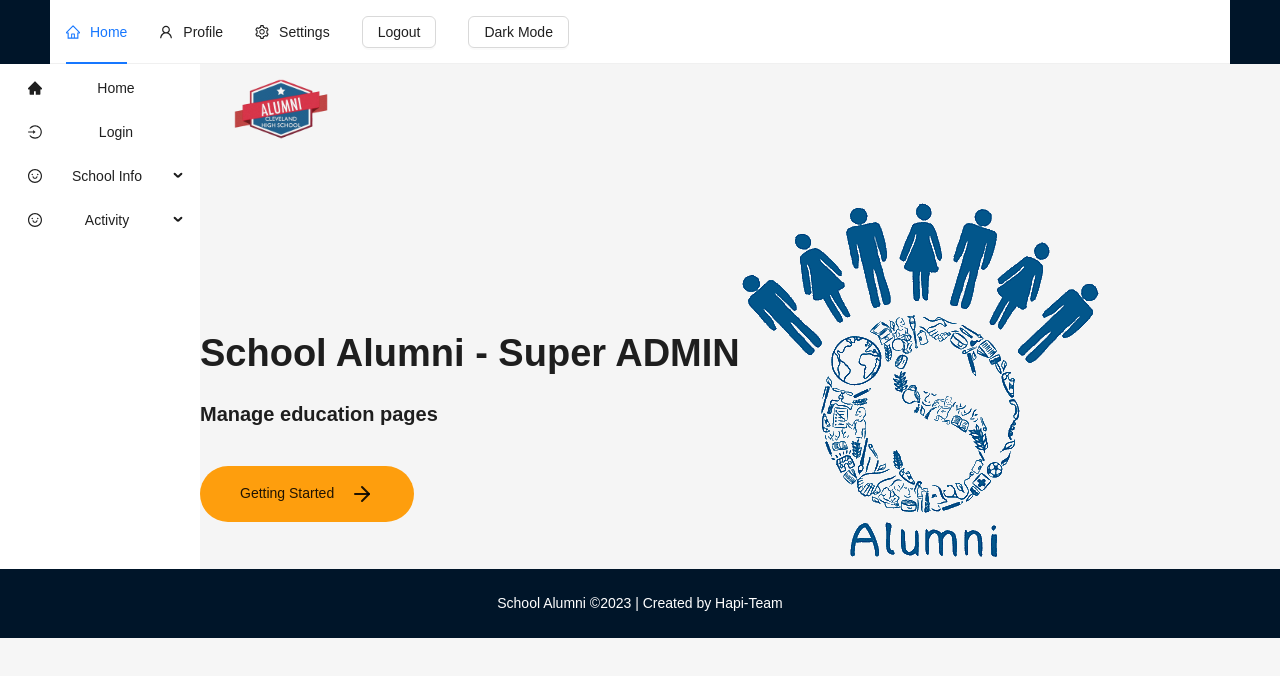
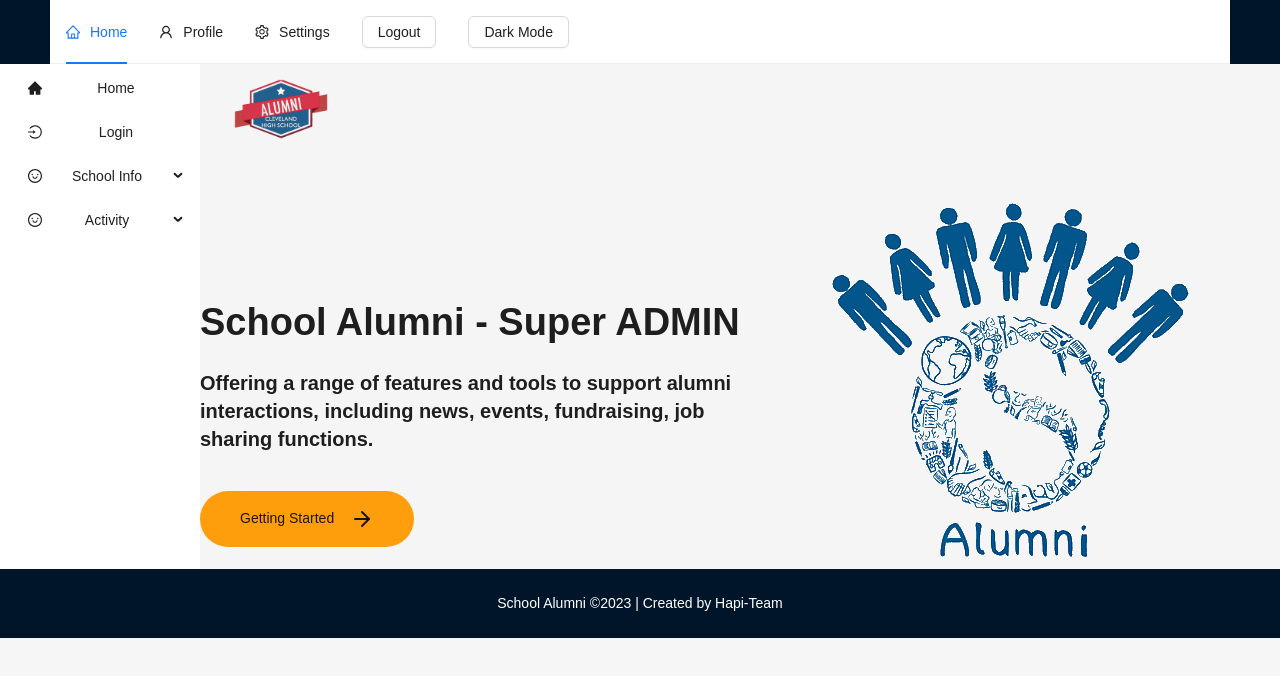
Before and after one commit to haicaumuoi/School_Alumni, a React (Vite) app: page / in a window 1280 px wide. Shown: the top 676 px of the page. Built offline with nearby package versions, Linux system fonts and the light colour scheme.

Commit message:
Dat update info in home page

```diff
--- a/src/component/pages/landingPage/Components/Home.jsx
+++ b/src/component/pages/landingPage/Components/Home.jsx
@@ -6,8 +6,17 @@ import { FiArrowRight } from "react-icons/fi";
 import { Link } from "react-router-dom";
 import Typography from "antd/es/typography/Typography";
 import LoginPage from "../../loginPage/LoginPage";
+import { Carousel } from "antd";
 
-const {Title} =  Typography;
+const { Title } = Typography;
+
+const contentStyle = {
+  height: "160px",
+  color: "#fff",
+  lineHeight: "160px",
+  textAlign: "center",
+  background: "#364d79",
+};
 
 const Home = () => {
   return (
@@ -19,15 +28,21 @@ const Home = () => {
         </div>
         <div className="home-text-section">
           {/* <h1 className="primary-heading">School Alumni - Super ADMIN</h1> */}
-          <Title level={1} className="main-title-section">School Alumni - Super ADMIN</Title>
+          <Title level={1} className="main-title-section">
+            School Alumni - Super ADMIN
+          </Title>
           {/* <p className="primary-text">Manage education pages</p> */}
-          <Title level={4} className="second-title-section">Manage education pages</Title>
+          <Title level={4} className="second-title-section">
+            Offering a range of features and tools to support alumni
+            interactions, including news, events, fundraising, job sharing
+            functions.
+          </Title>
 
           <button className="secondary-button">
             <Link to="/login">
               <Typography>
                 Getting Started <FiArrowRight />
-                </Typography>
+              </Typography>
             </Link>
           </button>
 
--- a/src/component/pages/landingPage/LandingPage.css
+++ b/src/component/pages/landingPage/LandingPage.css
@@ -65,6 +65,7 @@ nav {
   position: relative;
   display: flex;
   padding-top: 3rem;
+  justify-content: center;
 }
 .home-bannerImage-container {
   position: absolute;
@@ -78,13 +79,18 @@ nav {
   flex: 1;
   margin-bottom: 0;
 }
+.home-image-section img {
+  /* margin-right: 5%; */
+  margin: auto;
+}
+
 .home-text-section {
   flex: 1;
   display: flex;
   flex-direction: column;
   justify-content: center;
   align-items: flex-start;
-  margin-top: 7.5%;
+  margin-top: 7%;
 }
 .home-text-section .main-title-section {
   margin-bottom: 0;
@@ -92,6 +98,7 @@ nav {
 
 .home-text-section .second-title-section {
   margin-bottom: 7%;
+  text-align: left;
 }
 :where(.css-dev-only-do-not-override-15rg2km).ant-typography {
   font-size: 15px;
```
